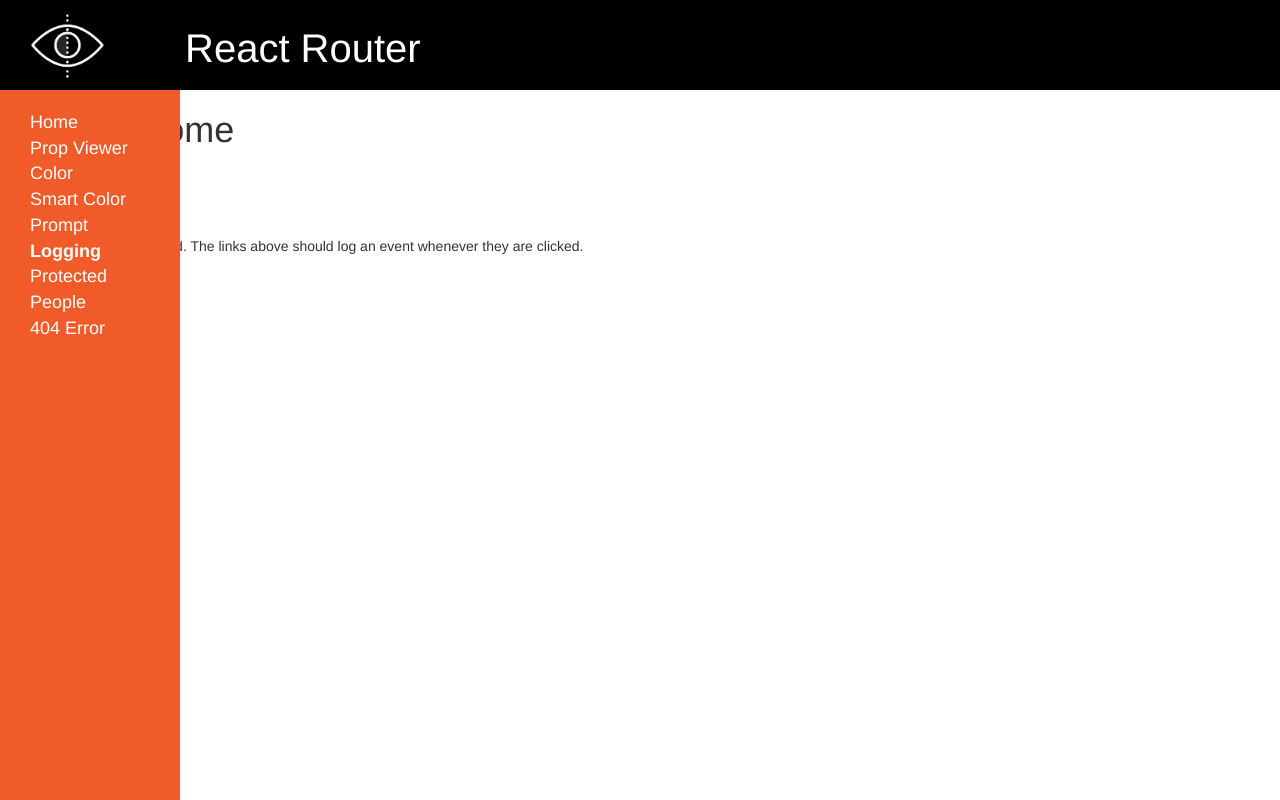
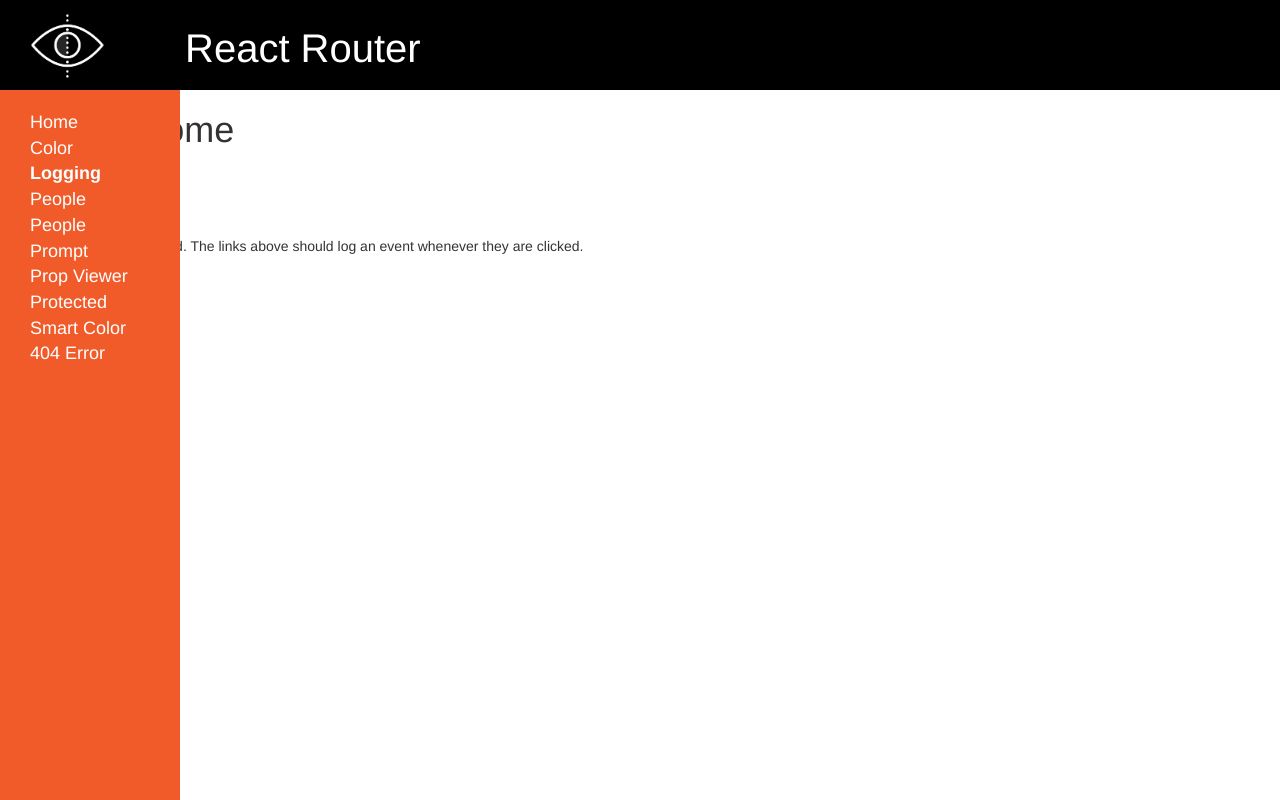
Before and after one commit to dstarr/ps-router-demo, a React app: page /logging in a window 1280 px wide. Built offline with nearby package versions, Linux system fonts and the light colour scheme.

Commit message:
start of lab state.

```diff
--- a/src/App.js
+++ b/src/App.js
@@ -29,11 +29,12 @@ const App = () => {
                     <Switch>
                         <Route path='/' component={Home} exact/>
                         <Route path='/propview' component={PropViewer}/>
+                        <Route path='/prompt' component={NameForm}/>
+                        <Route path='/logging' component={LoggingHome}/>
+
                         <Route path='/color' render={() => {
                             return <ColorSwatch text='Red' color='#ff0000'/>
-                        }}/>
-                        <Route path='/prompt' component={NameForm}/>
-                        <Route path='/logging' component={LoggingHome}/>
+                        }} />
 
                         <ProtectedRoute path={'/protected'} component={ProtectedHome}/>
                         <Route path={'/login'} component={Login}/>
--- a/src/components/layout/Sidebar.js
+++ b/src/components/layout/Sidebar.js
@@ -5,13 +5,14 @@ const Sidebar = () => {
 
     const links = [
         {name: 'Home', url: '/'},
+        {name: 'Color', url: '/color'},
+        {name: 'Logging', url: '/logging'},
+        {name: 'People', url: '/people'},
+        {name: 'People', url: '/people'},
+        {name: 'Prompt', url: '/prompt'},
         {name: 'Prop Viewer', url: '/propview'},
-        {name: 'Color', url: '/color'},
+        {name: 'Protected', url: '/protected'},
         {name: 'Smart Color', url: '/color/Green/#00ff00'},
-        {name: 'Prompt', url: '/prompt'},
-        {name: 'Logging', url: '/logging'},
-        {name: 'Protected', url: '/protected'},
-        {name: 'People', url: '/people'},
         {name: '404 Error', url: '/404Error'},
     ];
 
```
